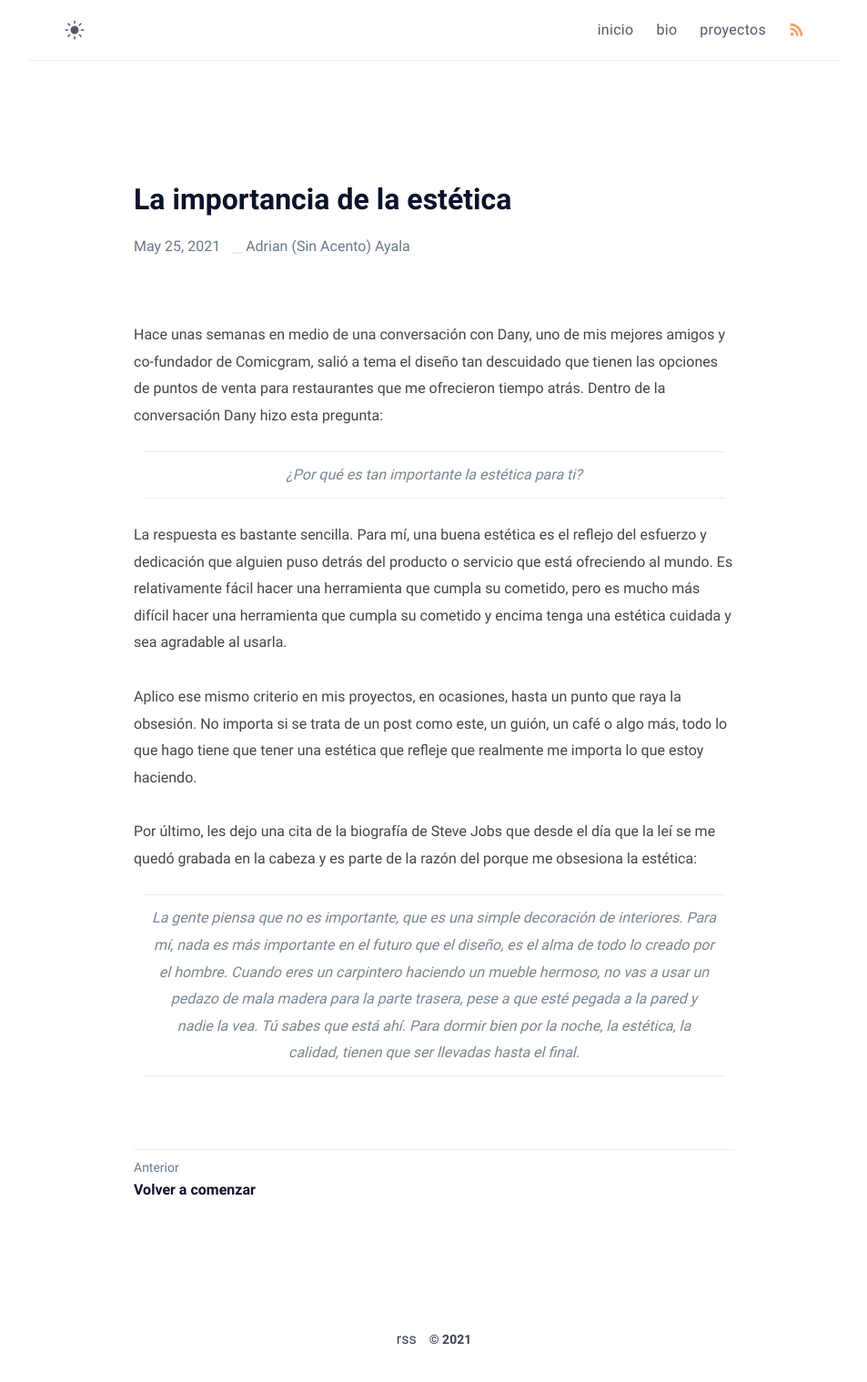
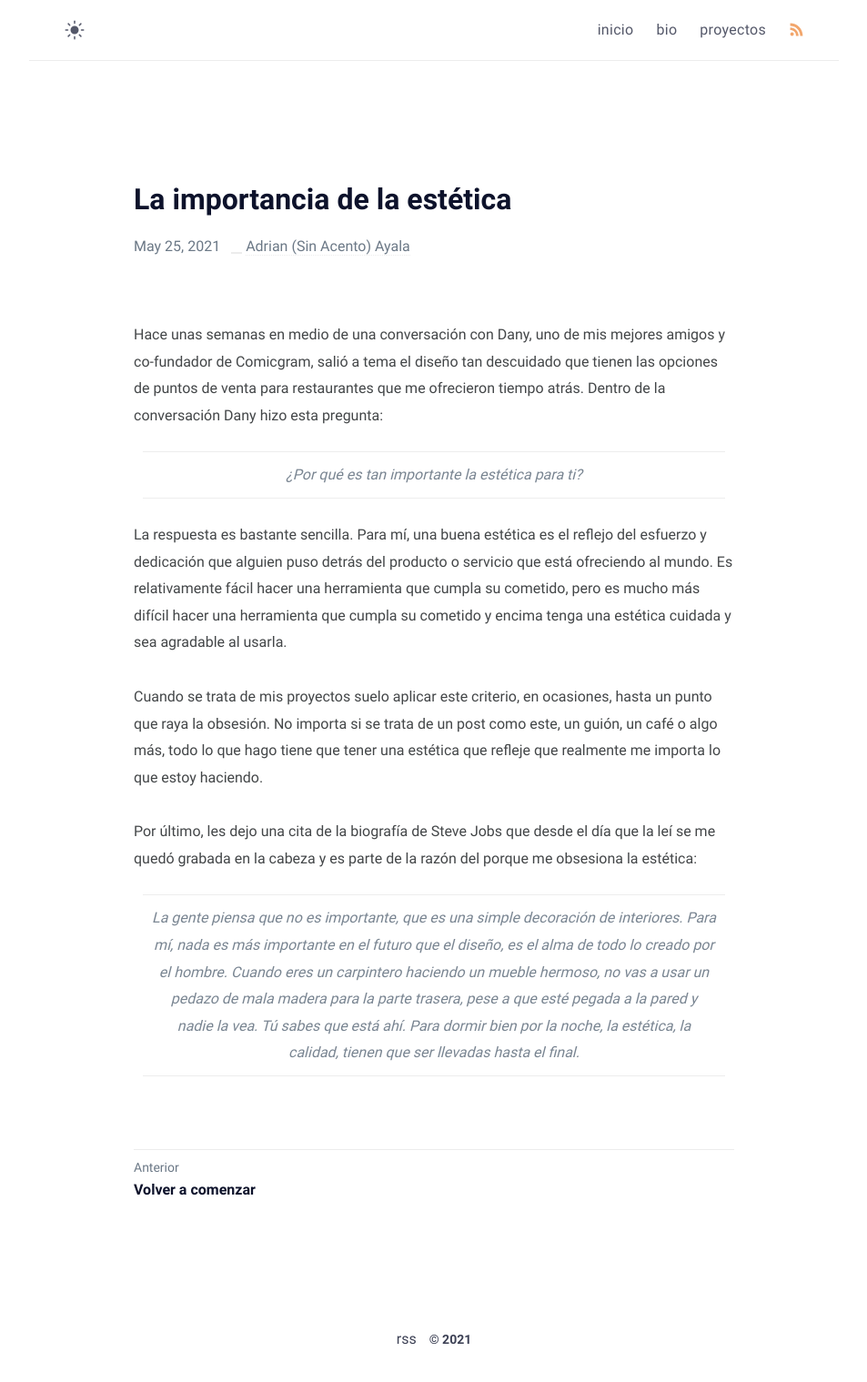
Before and after one commit to adrrian17/adrrian17.github.io, a Jekyll site: the page built from _posts/2021-05-25-la-importancia-de-la-estetica.markdown, in a window 1280 px wide. Shown: the whole page at 91% size, without its empty margins (163-1116 px from the left). Built offline with Jekyll 4.4.1, drawn with Linux system fonts in a browser that asks for light colours.

Commit message:
Update 2021-05-25-la-importancia-de-la-estetica.markdown

```diff
--- a/_posts/2021-05-25-la-importancia-de-la-estetica.markdown
+++ b/_posts/2021-05-25-la-importancia-de-la-estetica.markdown
@@ -12,7 +12,7 @@ Hace unas semanas en medio de una conversación con Dany, uno de mis mejores ami
 
 La respuesta es bastante sencilla. Para mí, una buena estética es el reflejo del esfuerzo y dedicación que alguien puso detrás del producto o servicio que está ofreciendo al mundo. Es relativamente fácil hacer una herramienta que cumpla su cometido, pero es mucho más difícil hacer una herramienta que cumpla su cometido y encima tenga una estética cuidada y sea agradable al usarla.
 
-Aplico ese mismo criterio en mis proyectos, en ocasiones, hasta un punto que raya la obsesión. No importa si se trata de un post como este, un guión, un café o algo más, todo lo que hago tiene que tener una estética que refleje que realmente me importa lo que estoy haciendo.
+Cuando se trata de mis proyectos suelo aplicar este criterio, en ocasiones, hasta un punto que raya la obsesión. No importa si se trata de un post como este, un guión, un café o algo más, todo lo que hago tiene que tener una estética que refleje que realmente me importa lo que estoy haciendo.
 
 Por último, les dejo una cita de la biografía de Steve Jobs que desde el día que la leí se me quedó grabada en la cabeza y es parte de la razón del porque me obsesiona la estética:
 
```
